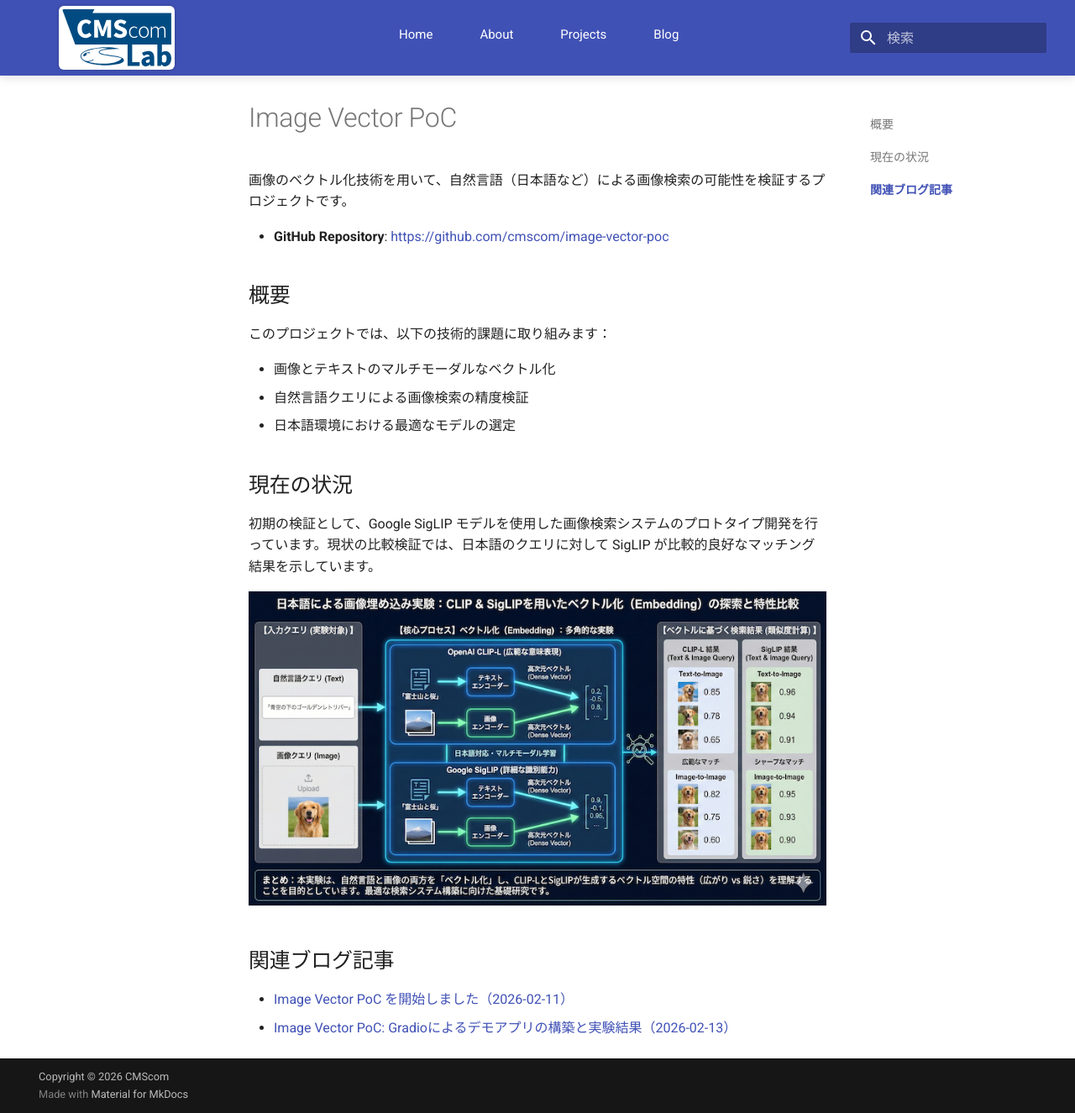
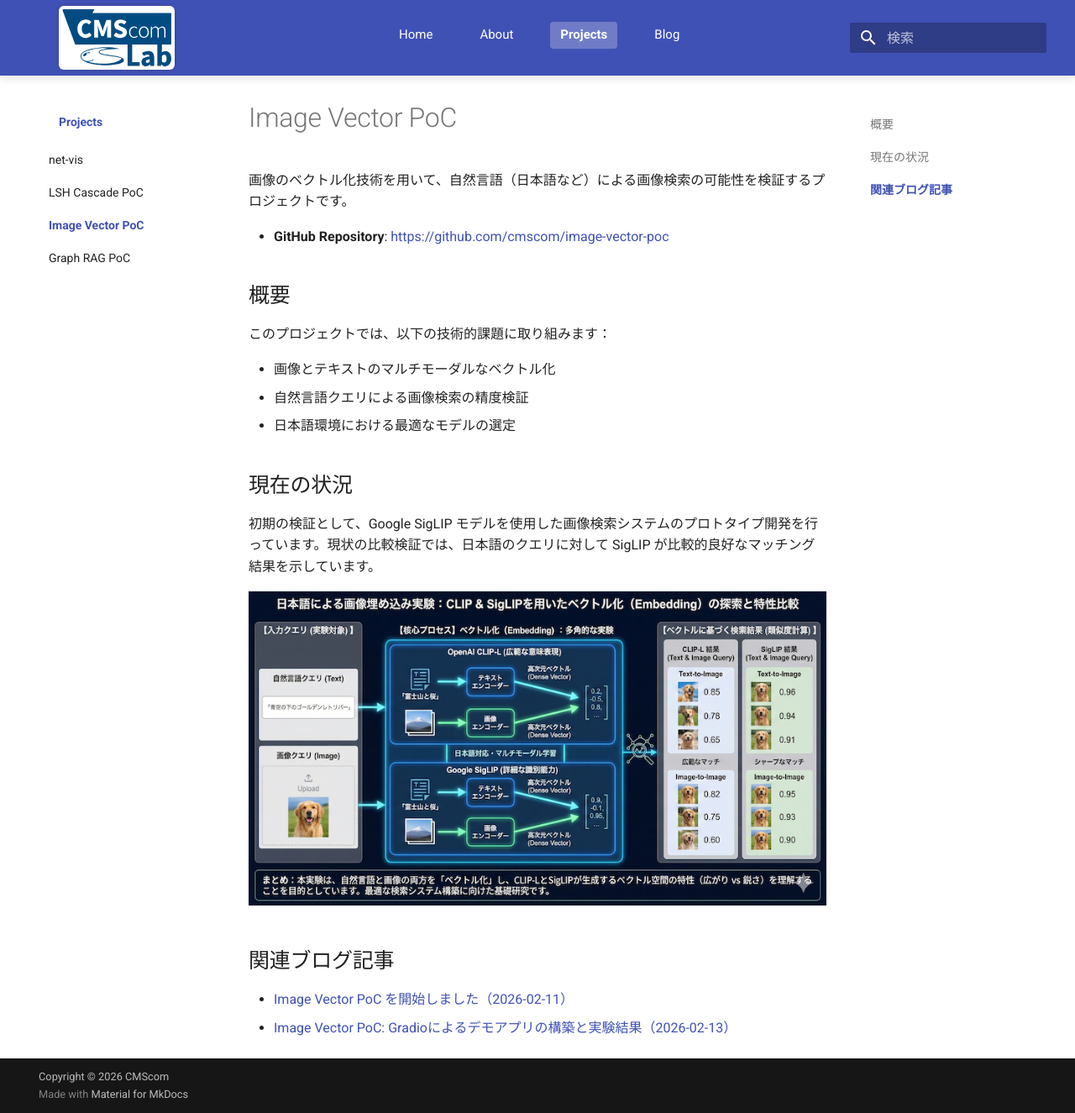
Before and after one commit to CMScomLab/CMScomLab.github.io, an MkDocs documentation site: the page built from docs/projects/image-vector-poc.md, in a window 1280 px wide and 1325 px high. Shown: the whole window at 84% size. Built offline with MkDocs 1.6.1 and Material for MkDocs 9.7.7, drawn with Linux system fonts in a browser that asks for light colours; comment, search, counter and statistics services are not loaded.

Commit message:
sub menu を調整

```diff
--- a/mkdocs.yml
+++ b/mkdocs.yml
@@ -57,5 +57,6 @@
       - projects/index.md
       - 'net-vis': projects/net-vis.md
       - 'LSH Cascade PoC': projects/lsh-cascade-poc.md
+      - 'Image Vector PoC': projects/image-vector-poc.md
       - 'Graph RAG PoC': projects/graph-rag-poc.md
   - Blog: blog/index.md
```
